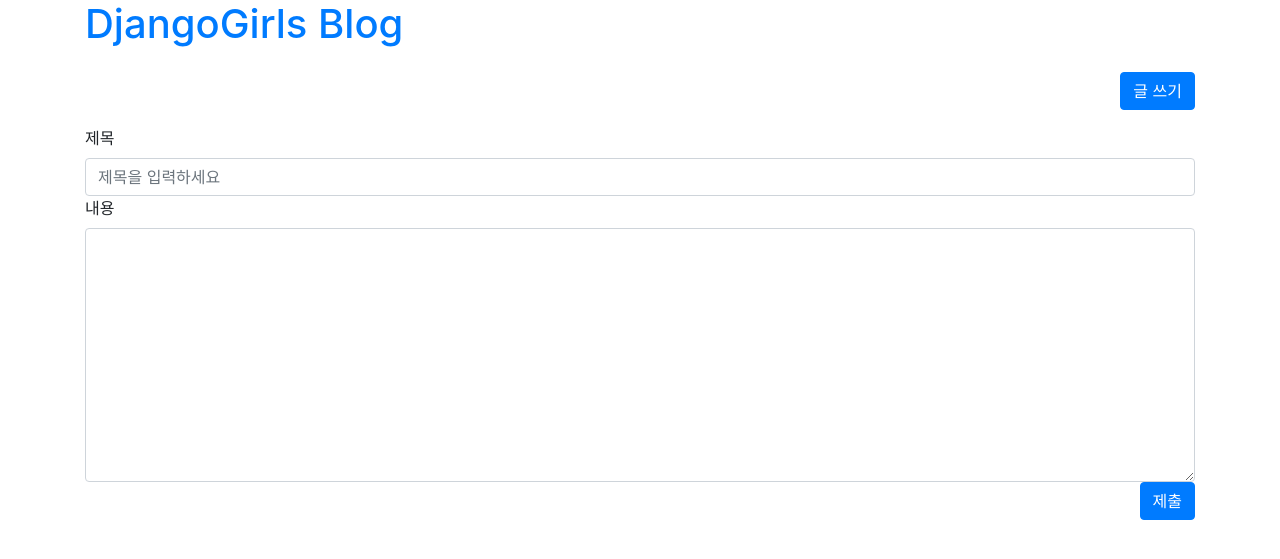
After one commit to zehye/djangogirls-tutorial, a Django app: page /write/ in a window 1280 px wide. The commit adds this page. Shown: the top 559 px of the page. Run offline with Django 3.2, Linux system fonts and the light colour scheme; some libraries are stand-ins or nearby versions.

Commit message:
post_create에 POST요청이 왔을 경우 새 POST인스턴스를 생성하고 결과 string을 HTTPRESPONSE로 반환

```diff
--- a/app/blog/models.py
+++ b/app/blog/models.py
@@ -19,7 +19,7 @@
     def publish(self):
         # 나 자신의 발행일자에 현재 시작을 넣고(타임존 나우를 호출) 후 세이브 호출
         self.published_date = timezone.now()
-        self.save() # 모델 안에 정의되어 있는 메서드
+        self.save()  # 모델 안에 정의되어 있는 메서드
 
-    def __str__(self):  #객체를 문자열로 정의하고 싶을 때 사용
+    def __str__(self):  # 객체를 문자열로 정의하고 싶을 때 사용
         return self.title
--- a/app/blog/urls.py
+++ b/app/blog/urls.py
@@ -1,6 +1,7 @@
 from django.conf.urls import url
 from .views import post_list
 from .views import post_detail
+from .views import post_create
 #from blog.views import post_list
 
 urlpatterns = [
@@ -10,6 +11,7 @@
     # blog.views에 있는 post_list함수를 아래 url함수의 두번째 인자로 전달 (함수호출 아님)
     url(r'^$', post_list, name='post-list'),
     # 정규표현식에 그룹을 지정해서 view function의 인수로 전달한다.
-    url(r'^/(\d+)/', post_detail, name='post-detail'),
+    url(r'^(\d+)/', post_detail, name='post-detail'),
     # name은 url 자체의 이름
+    url(r'^write/', post_create, name='post-create')
 ]
--- a/app/blog/views.py
+++ b/app/blog/views.py
@@ -97,7 +97,6 @@
         # 데이터베이스 파일을 가지고 html파일을 동적으로 보내줘
     )
 
-
 def post_detail(request, post_id):
     post = Post.objects.get(id=post_id)
     # post_detail.html 파일을 templates에 만들고,
@@ -107,8 +106,28 @@
     context = {
         'post':post,
     }
-    #return HttpResponse(post_id)
+    # return HttpResponse(post_id)
 
     # 숙제: post_detail view function이 올바르게 동작하는 html을 작성해서 결과보기
 
     return render(request, 'blog/post_detail.html', context)
+
+def post_create(request):
+    # print(request.GET.get('title'))
+    if request.method == 'POST':
+        # request의 method값이 'POST'일 경우 (POST method로 요청이 왔을경우)
+        # request.POST에 있는 title, text값과
+        # request.user에 있는 USER인스턴스(로그인한 유저)속성을 사용해서
+        # 새 POST인스턴스를 생성
+        # HttpResponse를 사용해 새로 생성된 인스턴스의 id, title, text정보를 출력(string)
+
+        post = Post.objects.create(
+            author=request.user,
+            title=request.POST.get('title'),
+            text=request.POST.get('text')
+        )
+        return HttpResponse('id:{}, title:{}, text:{}'.format(post.id, post.title, post.text))
+    # post.author는 객체
+
+    else:
+        return render(request, 'blog/post_create.html')
--- a/app/templates/blog/base.html
+++ b/app/templates/blog/base.html
@@ -13,8 +13,11 @@
     <div class="container">
         <!--아래 텍스트를 클릭 시 무조건 post_list view function에 해당하는 페이지로 이동-->
         <!--여기서는 받아줘야할 인수가 없으니까 단순히 url에서 이름만 정해주면 된다 -->
-        <h1 class="card mb-4"><a href="{% url 'post-list' %}">DjangoGirls Blog</a></h1>
-
+        <h1 class="mb-4"><a href="{% url 'post-list' %}">DjangoGirls Blog</a></h1>
+        <div class="text-right mb-3">
+            <!--<button class="btn btn-primary">글 쓰기</button>-->
+            <a class="btn btn-primary" href="{% url 'post-create' %}">글 쓰기</a>
+        </div>
         {% block content %}
         {% endblock %}
     </div>
--- /dev/null
+++ b/app/templates/blog/post_create.html
@@ -0,0 +1,35 @@
+<!--1. 템플릿 작성-->
+<!--blog/base.html을 기반으로 content block에 -->
+<!--form요소를 작성-->
+    <!--form요소는 내부에 input, textarea, button를 하나씩 가짐-->
+
+<!--2. 이 템플릿을 post_create() view function에서 render함수를 사용해 처리된 결과 돌려주기-->
+
+<!--3. post_create() view function와 blog.urls를 매칭시키기-->
+<!--매칭되는 url은 -->
+<!--3-1 정규표현식-->
+<!--localhost:8000/write/ <- 이 url에 해당되도록 한다.-->
+<!--3-2.url의 이름-->
+<!--post-create라는 이름을 붙인다.-->
+<!--3-3. base.html에서 글쓰기 링크 만들기-->
+<!--blog/base.html의 '글 쓰기' a태그의 href속성에서-->
+<!--post_create() view function에 해당하는 위치로의 링크를 url 태그를 사용해 생성한다.-->
+
+{% extends 'blog/base.html' %}
+{% block content %}
+<!--action이 비어있으면 현재위치(url)로 보여준다-->
+<form action=""  method="POST">
+    {% csrf_token %}
+    <div class="formgroup">
+        <label for="title">제목</label>
+        <input name="title" type="text" id="title" class="form-control" placeholder="제목을 입력하세요">
+    </div>
+    <div class="formgroup">
+        <label for="text">내용</label>
+        <textarea name="text" id="text" class="form-control" cols="30" rows="10"></textarea>
+    </div>
+    <div class="formgroup text-right mb-4">
+        <button type="submit" class="btn btn-primary">제출</button>
+    </div>
+</form>
+{% endblock %}
```
